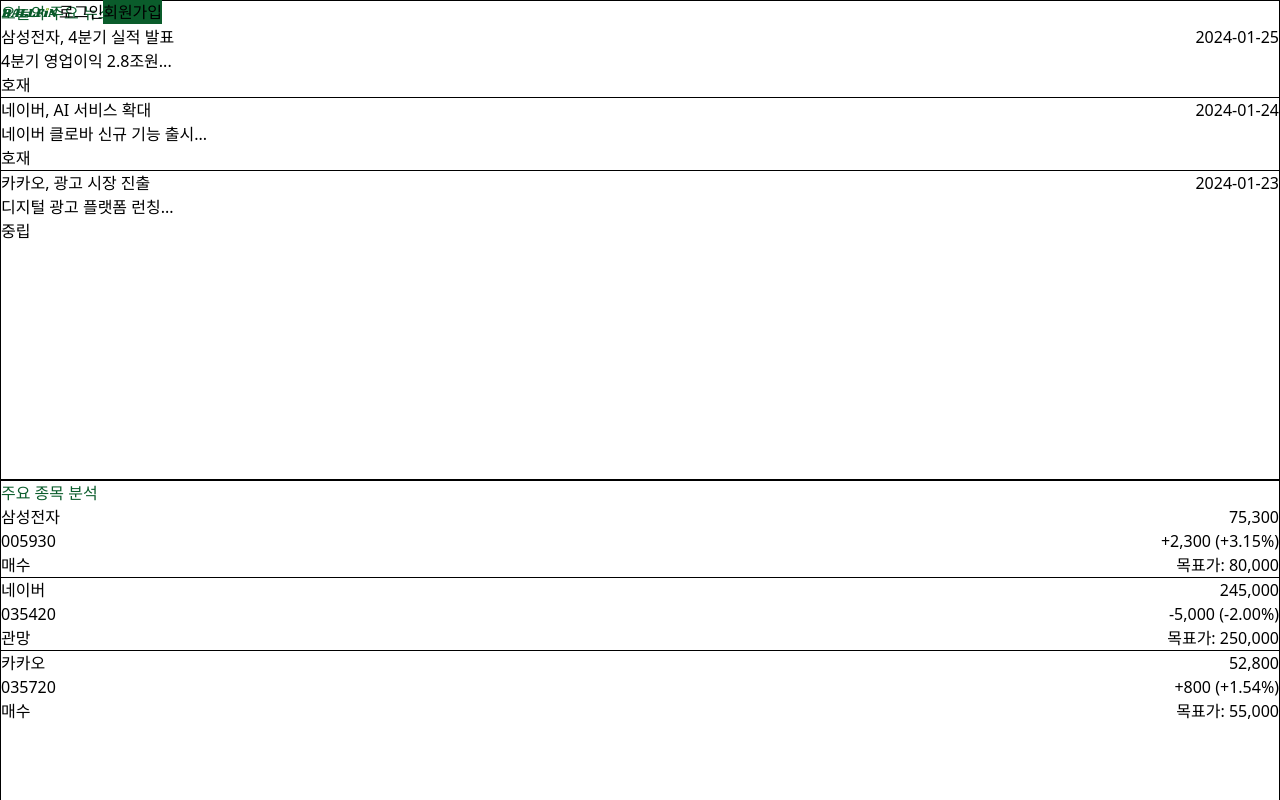
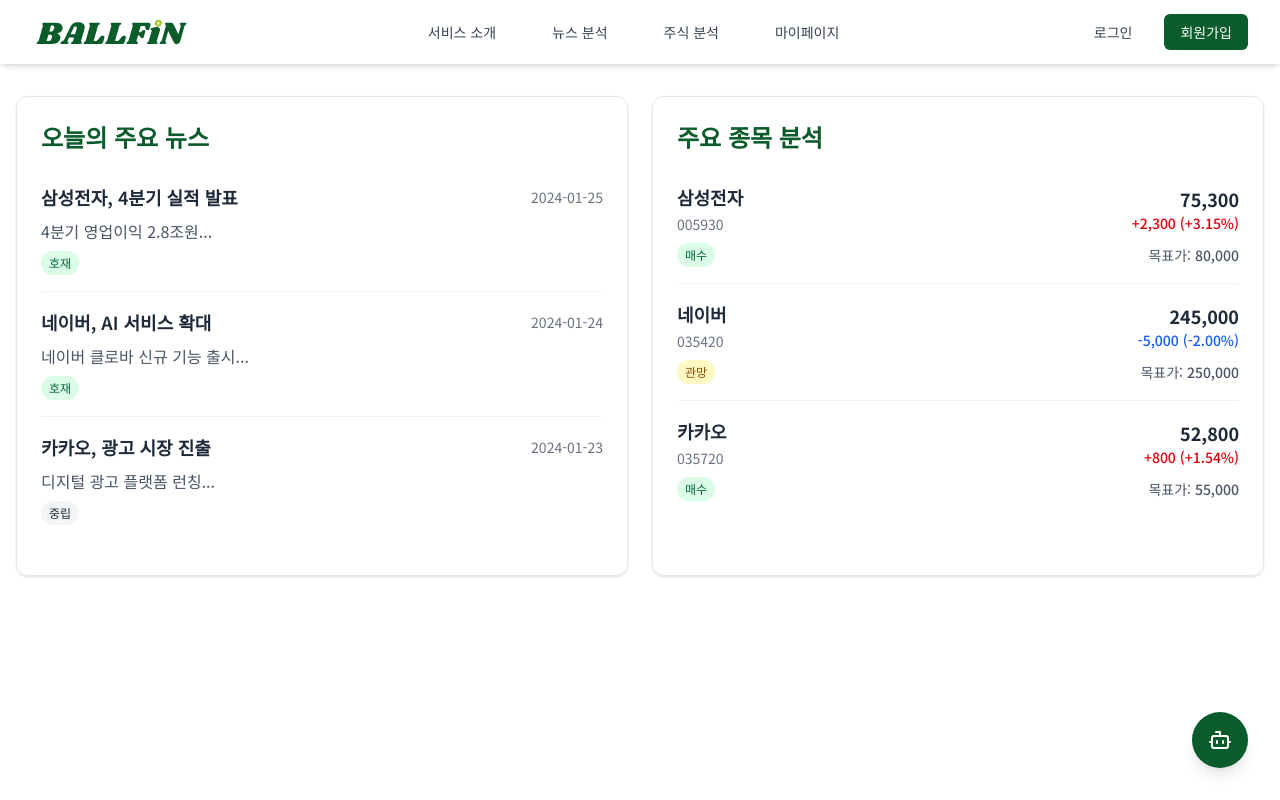
Before and after one commit to BALLFiN/BALLFiN-FE, a React (Vite) app: page / in a window 1280 px wide. Shown: the top 800 px of the page. Built offline with nearby package versions, Linux system fonts and the light colour scheme.

Commit message:
🐛: tailwind 미적용 오류

```diff
--- a/src/index.css
+++ b/src/index.css
@@ -1,5 +1,7 @@
-@import "tailwindcss/preflight";
-@import "tailwindcss/utilities";
+@import "tailwindcss";
+@tailwind base;
+@tailwind components;
+@tailwind utilities;
 
 /* 스크롤바 스타일링 */
 ::-webkit-scrollbar {
```
